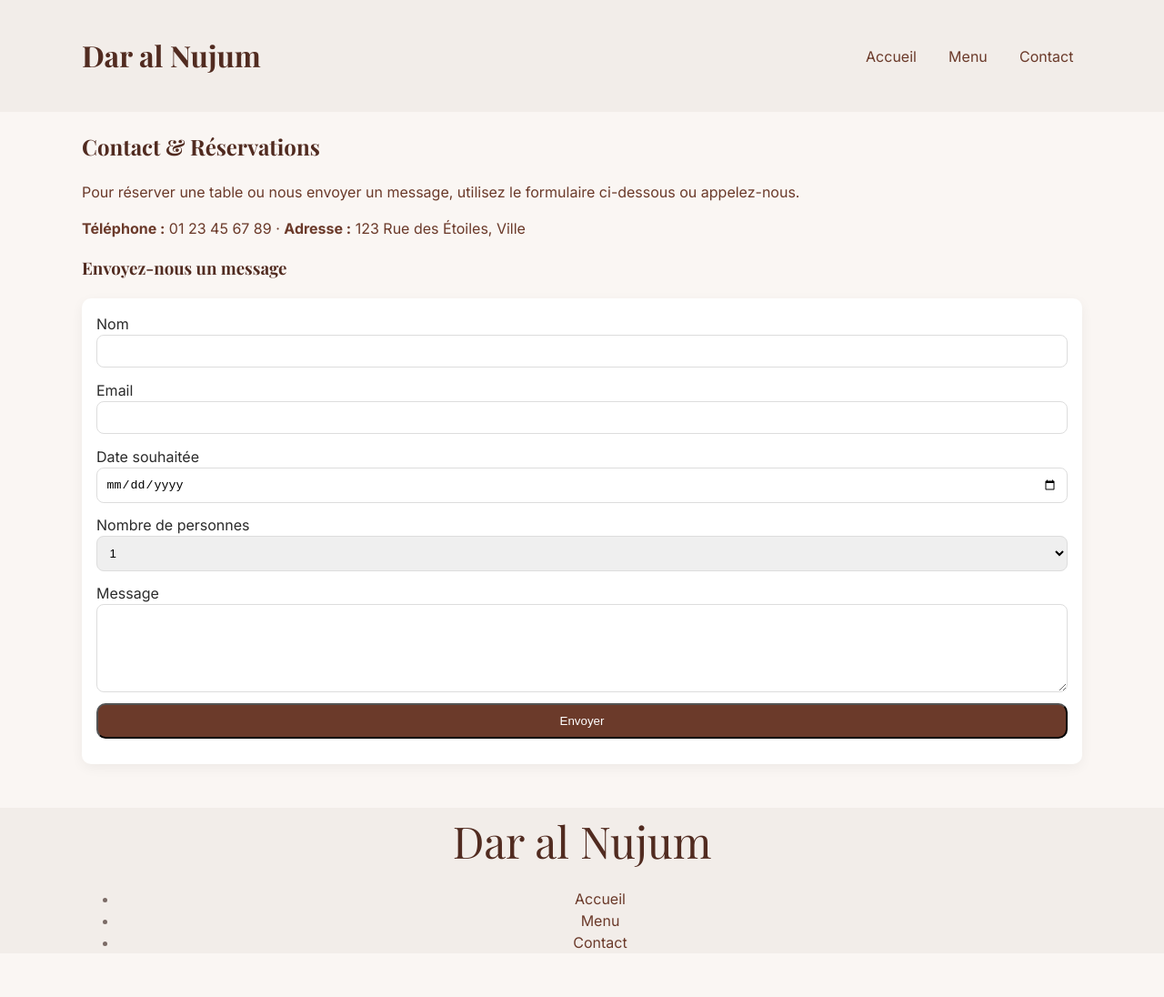
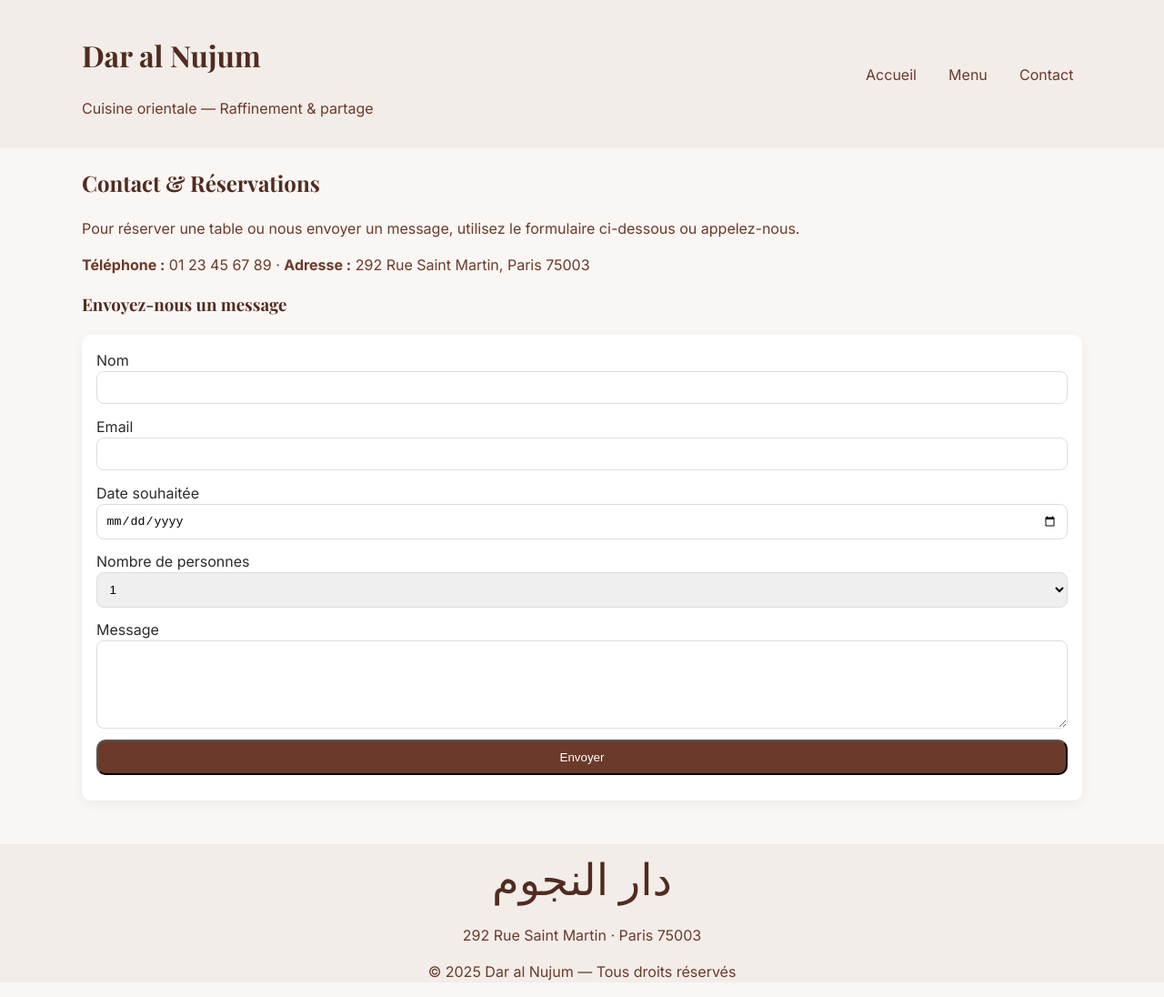
Before and after one commit to buchtioof/dar_al_nujum, a plain HTML site: page contact.html in a window 1280 px wide. Shown: the whole page at 91% size. Before the commit the page ends 1064 px from the top, so only its background shows below. Drawn offline with nearby package versions, Linux system fonts and the light colour scheme; a web font is replaced by a local one.

Commit message:
clean ok

```diff
--- a/contact.html
+++ b/contact.html
@@ -10,26 +10,31 @@
 </head>
 
 <body>
-  <header class="site-header">
+  <header role="banner">
     <div class="container header-inner">
-      <div class="brand"><a href="index.html" class="logo">
+      <div class="brand">
+        <a href="./index.html" class="logo" aria-label="Dar al Nujum accueil">
           <h1>Dar al Nujum</h1>
-        </a></div>
-      <nav class="main-nav" aria-label="Navigation principale">
+          <p class="tagline">Cuisine orientale — Raffinement & partage</p>
+        </a>
+      </div>
+      <nav class="main-nav" role="navigation" aria-label="Navigation principale">
         <ul>
-          <li><a href="./index.html">Accueil</a></li>
+          <li><a href="./index.html" aria-current="page">Accueil</a></li>
           <li><a href="./menu.html">Menu</a></li>
-          <li><a href="./contact.html" aria-current="page">Contact</a></li>
+          <li><a href="./contact.html">Contact</a></li>
         </ul>
       </nav>
     </div>
   </header>
+
   <main class="container">
     <section class="contact-hero" aria-label="Coordonnées">
       <h2>Contact & Réservations</h2>
       <p>Pour réserver une table ou nous envoyer un message, utilisez le formulaire ci-dessous ou appelez-nous.</p>
-      <p><strong>Téléphone :</strong> 01 23 45 67 89 · <strong>Adresse :</strong> 123 Rue des Étoiles, Ville</p>
+      <p><strong>Téléphone :</strong> 01 23 45 67 89 · <strong>Adresse :</strong> 292 Rue Saint Martin, Paris 75003</p>
     </section>
+
     <section class="contact-form" aria-labelledby="contact-form-title">
       <h3 id="contact-form-title">Envoyez-nous un message</h3>
       <form action="#" method="post" novalidate>
@@ -50,18 +55,16 @@
       </form>
     </section>
   </main>
-  <footer class="site-footer">
+
+  <footer class="site-footer" role="contentinfo">
     <div class="container footer-inner">
       <div>
-        <p class="footer-brand">Dar al Nujum</p>
+        <p class="footer-brand">دار النجوم</p>
+        <p>292 Rue Saint Martin · Paris 75003</p>
       </div>
-      <nav aria-label="Liens utiles">
-        <ul class="footer-links">
-          <li><a href="./index.html">Accueil</a></li>
-          <li><a href="./menu.html">Menu</a></li>
-          <li><a href="./contact.html">Contact</a></li>
-        </ul>
-      </nav>
+    </div>
+    <div class="legal container">
+      <p>© 2025 Dar al Nujum — Tous droits réservés</p>
     </div>
   </footer>
 </body>
--- a/css/style.css
+++ b/css/style.css
@@ -91,9 +91,11 @@ a:hover {
 }
 
 .btn:hover {
+    color: #fff;
     background: #512b20;
 }
 
+/* About Section */
 .about-grid {
     display: grid;
     gap: 1rem;
@@ -107,6 +109,7 @@ a:hover {
     max-height: 500px;
 }
 
+/* Cards Section */
 .cards {
     display: grid;
     gap: 1rem;
@@ -135,6 +138,7 @@ a:hover {
     padding: 0 1rem;
 }
 
+/* Menu page */
 .menu-list {
     list-style: none;
     padding: 0;
@@ -155,6 +159,7 @@ a:hover {
     font-weight: 600;
 }
 
+/* Contact Page */
 form {
     background: #fff;
     padding: 1rem;
@@ -180,6 +185,7 @@ button.btn {
     cursor: pointer;
 }
 
+/* Footer */
 footer {
     margin-top: 2rem;
     text-align: center;
@@ -193,6 +199,7 @@ footer {
     margin-bottom: .5rem;
 }
 
+/* Responsive */
 @media(min-width:760px) {
     .about-grid {
         grid-template-columns: 1fr 400px;
```
Also changed, not shown: index.html (+2 -0 lines), menu.html (+14 -14 lines).
